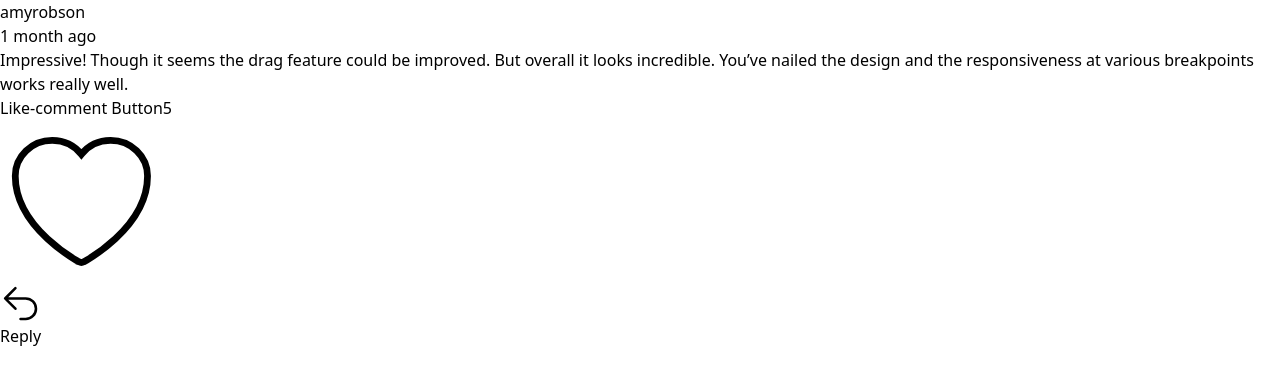
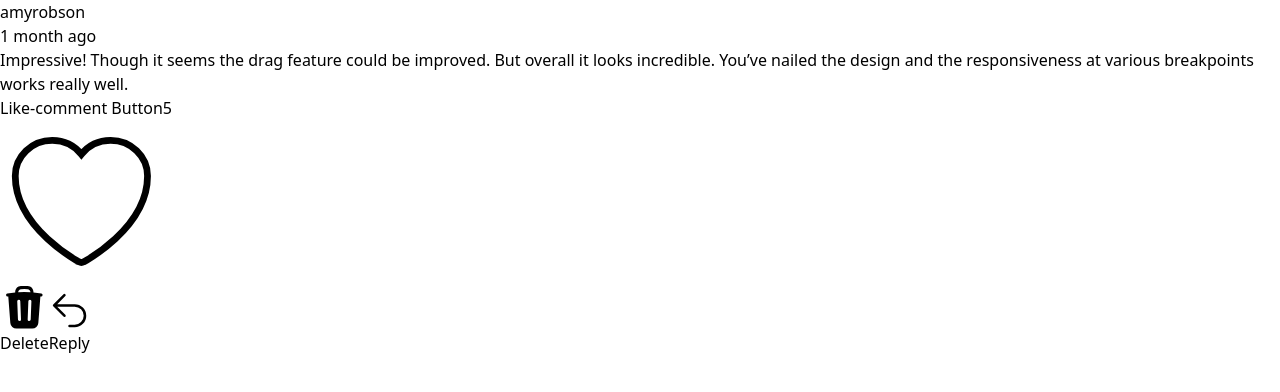
Before and after one commit to fcbvttn123/react-interactive-comment-section, a React (Vite) app: page / in a window 1280 px wide. Shown: the top 392 px of the page. Built offline with nearby package versions, Linux system fonts and the light colour scheme.

Commit message:
Working on CommentCard component
Add delete button

```diff
--- a/src/components/CommentCard.jsx
+++ b/src/components/CommentCard.jsx
@@ -1,5 +1,5 @@
 import { CommentLikes } from "./CommentLikes";
-import { ArrowUturnLeftIcon } from '@heroicons/react/24/solid'
+import { ArrowUturnLeftIcon, TrashIcon } from '@heroicons/react/24/solid'
 
 export function CommentCard() {
     return (
@@ -12,10 +12,16 @@ export function CommentCard() {
             <p className="text-slate-600 my-2">Impressive! Though it seems the drag feature could be improved. But overall it looks incredible. You’ve nailed the design and the responsiveness at various breakpoints works really well.</p>
             <div className="flex items-center justify-between">
                 <CommentLikes likeNumbers={5}/>
-                <button className="flex items-center">
-                    <ArrowUturnLeftIcon className="w-6 h-4 text-indigo-700"/>
-                    <span className="font-bold text-indigo-700">Reply</span>
-                </button>
+                <div className="flex items-center gap-x-4">
+                    <button className="flex items-center">
+                        <TrashIcon className="w-6 h-4 text-red-500"/>
+                        <span className="font-bold text-red-500">Delete</span>
+                    </button>
+                    <button className="flex items-center">
+                        <ArrowUturnLeftIcon className="w-6 h-4 text-indigo-700"/>
+                        <span className="font-bold text-indigo-700">Reply</span>
+                    </button>
+                </div>
             </div>
         </div>
     )
```
